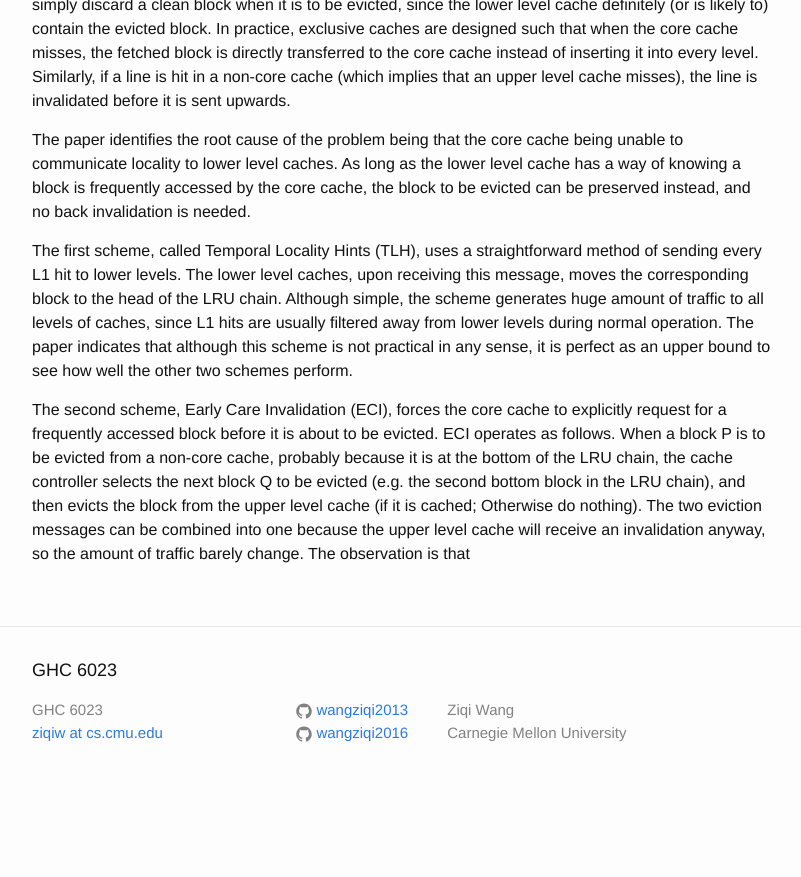
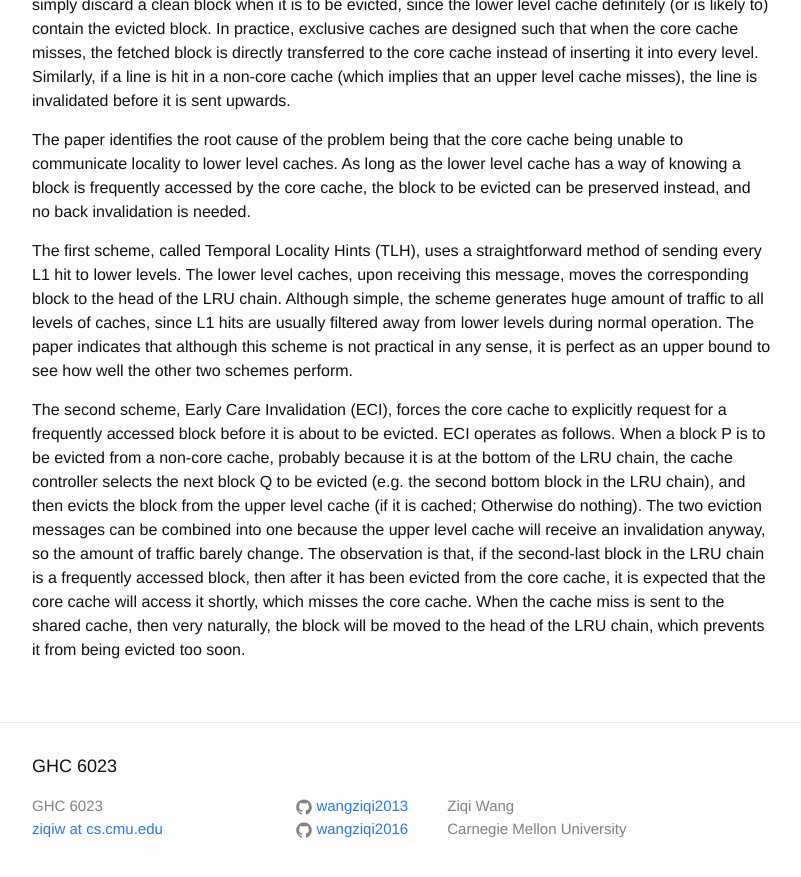
Before and after one commit to wangziqi2013/wangziqi2013.github.io, a Jekyll site: the page built from _posts/2019-08-22-achieving-non-inclusive-cache-performance-with-inclusive-caches.markdown, in a window 1280 px wide and 900 px high, scrolled down 1321 px. Shown: the top 877 px of the window, without its empty margins (238-1039 px from the left). Built offline with Jekyll 4.4.1, drawn with Linux system fonts in a browser that asks for light colours; before the commit the page ends 2125 px from its top, so only the background shows below that.

Commit message:
Finish ECI

```diff
--- a/_posts/2019-08-22-achieving-non-inclusive-cache-performance-with-inclusive-caches.markdown
+++ b/_posts/2019-08-22-achieving-non-inclusive-cache-performance-with-inclusive-caches.markdown
@@ -63,4 +63,8 @@ block before it is about to be evicted. ECI operates as follows. When a block P
 probably because it is at the bottom of the LRU chain, the cache controller selects the next block Q to be evicted
 (e.g. the second bottom block in the LRU chain), and then evicts the block from the upper level cache (if it is cached;
 Otherwise do nothing). The two eviction messages can be combined into one because the upper level cache will receive
-an invalidation anyway, so the amount of traffic barely change. The observation is that
+an invalidation anyway, so the amount of traffic barely change. The observation is that, if the second-last block
+in the LRU chain is a frequently accessed block, then after it has been evicted from the core cache, it is expected
+that the core cache will access it shortly, which misses the core cache. When the cache miss is sent to the shared
+cache, then very naturally, the block will be moved to the head of the LRU chain, which prevents it from being evicted
+too soon.
```
